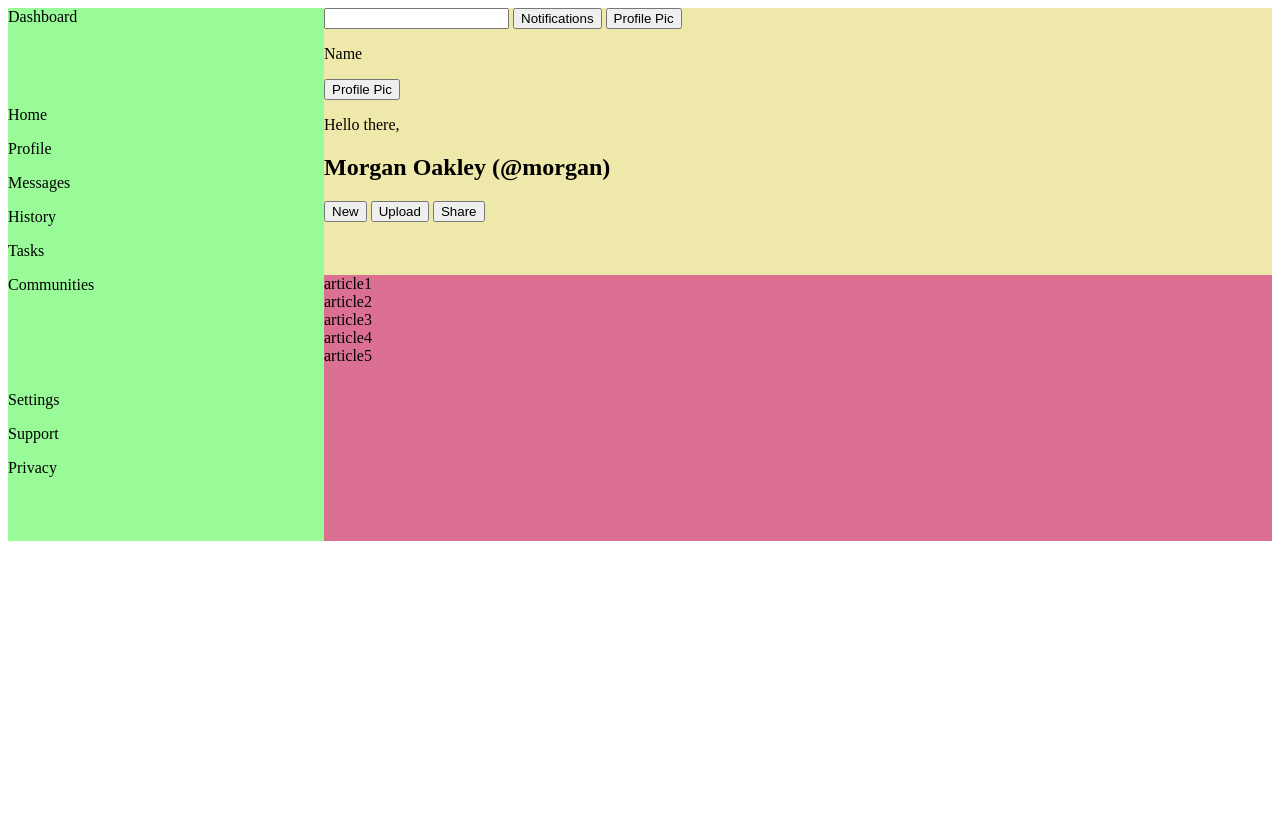
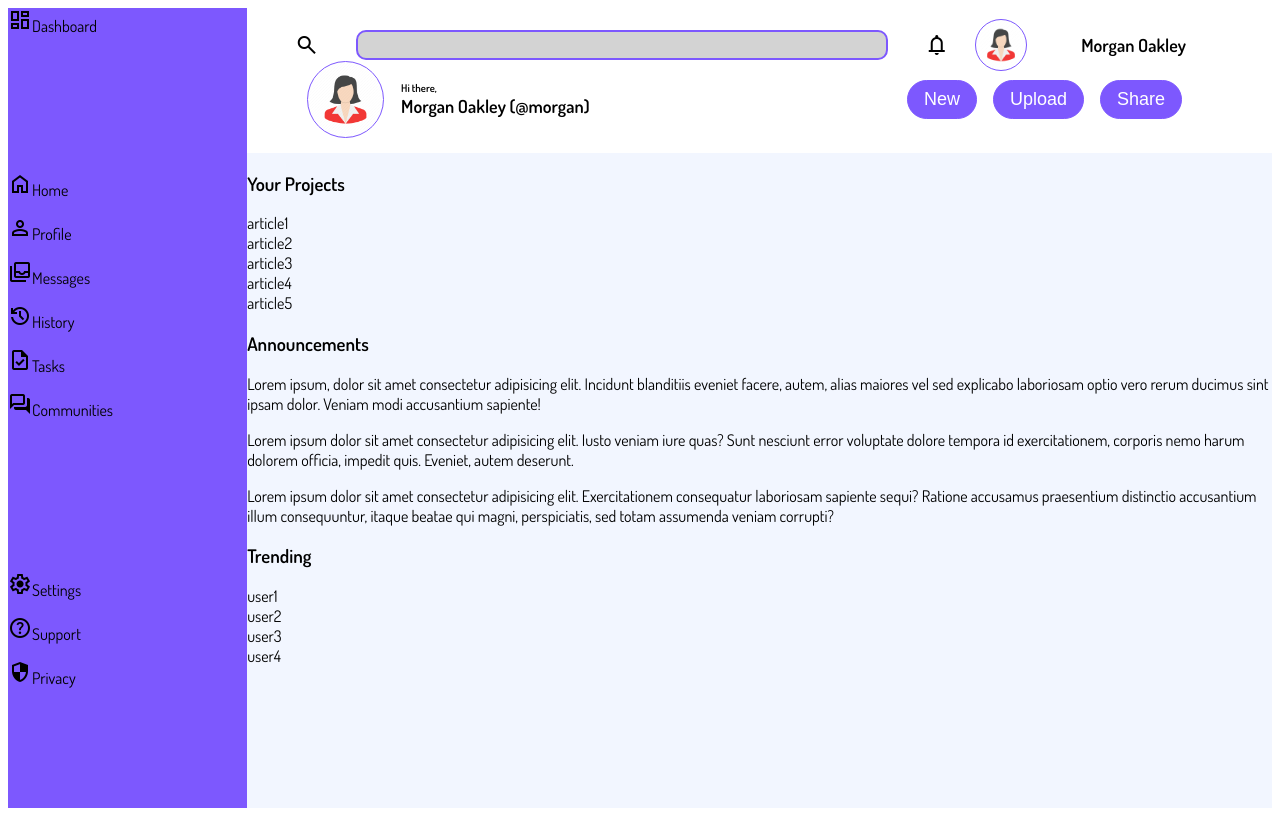
Before and after one commit to MeronKR/Dashboard-Project, a plain HTML site: page index.html in a window 1280 px wide. Drawn offline with nearby package versions, Linux system fonts and the light colour scheme; a script that the page names is missing.

Commit message:
style header + update html

```diff
--- a/index.html
+++ b/index.html
@@ -5,48 +5,88 @@
     <meta name="viewport" content="width=device-width, initial-scale=1.0">
     <title>Dashboard</title>
     <link rel="stylesheet" href="styles.css">
+    <link rel="stylesheet" href="https://fonts.googleapis.com/css2?family=Material+Symbols+Outlined:opsz,wght,FILL,GRAD@24,400,0,0" />
 </head>
 <body>
     <div class="wrapper">
         <div class="sidebar">
-            <div class="logo">Dashboard</div>
+            <div class="logo"><span class="material-symbols-outlined">
+                dashboard</span>Dashboard</div>
             <div class="sideMainNav">
-                <p>Home</p>
-                <p>Profile</p>
-                <p>Messages</p>
-                <p>History</p>
-                <p>Tasks</p>
-                <p>Communities</p>
+                <p><span class="material-symbols-outlined">
+                    home
+                    </span>Home</p>
+                <p><span class="material-symbols-outlined">
+                    person
+                    </span>Profile</p>
+                <p><span class="material-symbols-outlined">
+                    all_inbox
+                    </span>Messages</p>
+                <p><span class="material-symbols-outlined">
+                    history
+                    </span>History</p>
+                <p><span class="material-symbols-outlined">
+                    task
+                    </span>Tasks</p>
+                <p><span class="material-symbols-outlined">
+                    forum
+                    </span>Communities</p>
             </div>
             <div class="sideExtraNav">
-                <p>Settings</p>
-                <p>Support</p>
-                <p>Privacy</p>
+                <p><span class="material-symbols-outlined">
+                    settings
+                    </span>Settings</p>
+                <p><span class="material-symbols-outlined">
+                    help
+                    </span>Support</p>
+                <p><span class="material-symbols-outlined">
+                    security
+                    </span>Privacy</p>
             </div>
 
         </div>
         <div class="header">
             <div class="topHeader">
-                <input type="search">
-                <button>Notifications</button>
-                <button>Profile Pic</button>
-                <p>Name</p>
+                <span class="material-symbols-outlined searchLogo">search </span>
+                <input class="search" type="search">
+                <span class="material-symbols-outlined notif">notifications</span>
+                <img class=account src="/profileAvatar.png" alt="user profile profileAvatar">
+                <p class="user">Morgan Oakley</p>
             </div>
+
             <div class="bottomHeader">
-                <button>Profile Pic</button>
-                <p>Hello there,</p>
-                <h2>Morgan Oakley (@morgan)</h2>
-                <button>New</button>
-                <button>Upload</button>
-                <button>Share</button>
+                <img class=userImg src="/profileAvatar.png" alt="user profile profileAvatar">
+                <h6 class="initialMsg">Hi there,</h6>
+                <h3 class="userfName">Morgan Oakley (@morgan)</h3>
+                <button class="newPost">New</button>
+                <button class="uploadFile">Upload</button>
+                <button class="sharePost">Share</button>
             </div>
         </div>
-        <div class="articles">
-            <div class="article1">article1</div>
-            <div class="article2">article2</div>
-            <div class="article3">article3</div>
-            <div class="article4">article4</div>
-            <div class="article5">article5</div>
+
+
+        <div class="mainContent">
+            <div class="projects">
+                <h3>Your Projects</h3>
+                <div class="article1">article1</div>
+                <div class="article2">article2</div>
+                <div class="article3">article3</div>
+                <div class="article4">article4</div>
+                <div class="article5">article5</div>
+            </div>
+            <div class="announcements">
+                <h3>Announcements</h3>
+                <p>Lorem ipsum, dolor sit amet consectetur adipisicing elit. Incidunt blanditiis eveniet facere, autem, alias maiores vel sed explicabo laboriosam optio vero rerum ducimus sint ipsam dolor. Veniam modi accusantium sapiente!</p>
+                <p>Lorem ipsum dolor sit amet consectetur adipisicing elit. Iusto veniam iure quas? Sunt nesciunt error voluptate dolore tempora id exercitationem, corporis nemo harum dolorem officia, impedit quis. Eveniet, autem deserunt.</p>
+                <p>Lorem ipsum dolor sit amet consectetur adipisicing elit. Exercitationem consequatur laboriosam sapiente sequi? Ratione accusamus praesentium distinctio accusantium illum consequuntur, itaque beatae qui magni, perspiciatis, sed totam assumenda veniam corrupti?</p>
+            </div>
+            <div class="trends">
+                <h3>Trending</h3>
+                <div>user1</div>
+                <div>user2</div>
+                <div>user3</div>
+                <div>user4</div>
+            </div>
         </div>
     </div>
     <script src="apps.js"></script>
--- a/styles.css
+++ b/styles.css
@@ -1,27 +1,138 @@
+@import url('https://fonts.googleapis.com/css2?family=Dosis:wght@200;300;400;500;600&family=Lilita+One&family=Rowdies&family=Titan+One&display=swap');
+
+
 .wrapper{
     display:grid;
-    grid-template-columns: 1fr 3fr;
-    grid-template-rows: repeat(3,1fr);
+    grid-template-columns: 0.7fr 3fr;
+    grid-template-rows: 0.5 repeat(2,1fr);
     min-height: 100vh;
+    font-family: "Dosis","sans-serif", "monospace";
 }
 
 .sidebar {
     display:grid;
     grid-column:1;
-    grid-row: 1/ 3;
-    background-color: palegreen;
+    grid-row: 1/ 4;
+    background-color:#7d58fe;
     gap: 1rem;
 }
 
-.header {
-    grid-column: 2;
-    grid-row: 1/2;
-    background-color: palegoldenrod;
+.header{
+    background-color: #white;
+    display:grid;
+    grid-template-rows:2;
+    margin: 0 40px;
 }
 
-.articles{
+.topHeader{
+    display:grid;
+    grid-template-columns: 0.2fr 3fr 0.2fr .4fr 1fr;
+    justify-items: center;
+    align-items: center;
+    margin: -10px 0;
+}
+
+
+.searchLogo{
+    grid-column: 1;
+    gap:0;
+}
+
+.search{
+    background-color: lightgray;
+    opacity: 1;
+    border:2px solid #7d58fe;
+    border-radius: 10px;
+    font-size: 16px;
+    width: 90%;
+    line-height: 1.5em;
     grid-column: 2;
-    grid-row: 2/3;
-    background-color: palevioletred;
+}
+
+.user{
+    font-size: 18px;
+    font-weight: 900;
+}
+
+.notif{
+    grid-row: 1;
+    grid-column: 3;
+}
+
+.account{
+    height: 20px;
+    grid-column: 4;
+    border: 1px solid #7d58fe;
+    border-radius:50%;
+    max-width: 50px;
+    height: auto;
+    margin-left:10px;
+    margin-right:0;
+}
+
+.user{
+    gap:0;
+    grid-column: 5;
 
 }
+
+.bottomHeader{
+    display:grid;
+    grid-template-columns: 1fr 5fr repeat(3,0.2fr);
+    grid-template-rows:0.1fr 0.1fr;
+    grid-auto-flow: row;
+    justify-items: start;
+    align-items: center;
+    gap: 0 1rem;
+    margin: 0 50px 0 0;
+}
+
+.userImg{
+    grid-column: 1/2;
+    grid-row: 1/3;
+    border:1px solid #7d58fe;
+    border-radius:50%;
+    margin-left: 20px;
+    max-width: 75px;
+    height: auto;
+}
+.initialMsg{
+    grid-column: 2;
+    grid-row:1;
+}
+
+.userfName{
+    grid-column: 2;
+    grid-row:2;
+}
+
+.bottomHeader button{
+    grid-row: 1/3;
+}
+
+.bottomHeader h3{
+    font-size: 18px;
+    font-weight: 900;;
+}
+
+.bottomHeader h3,
+.bottomHeader h6{
+    margin: 0;
+}
+
+.bottomHeader button{
+    background-color: #7d58fe;
+    font-size: 18px;
+    border-radius: 40px;
+    padding:0.5rem 1rem;
+    color: white;
+    border: 1px solid #7d58fe;
+}
+
+
+.mainContent{
+    grid-column: 2;
+    grid-row: 2/4;
+    background-color: #f2f6ff;
+
+}
```
Also changed, not shown: profileAvatar.png (added), 1 other file.
